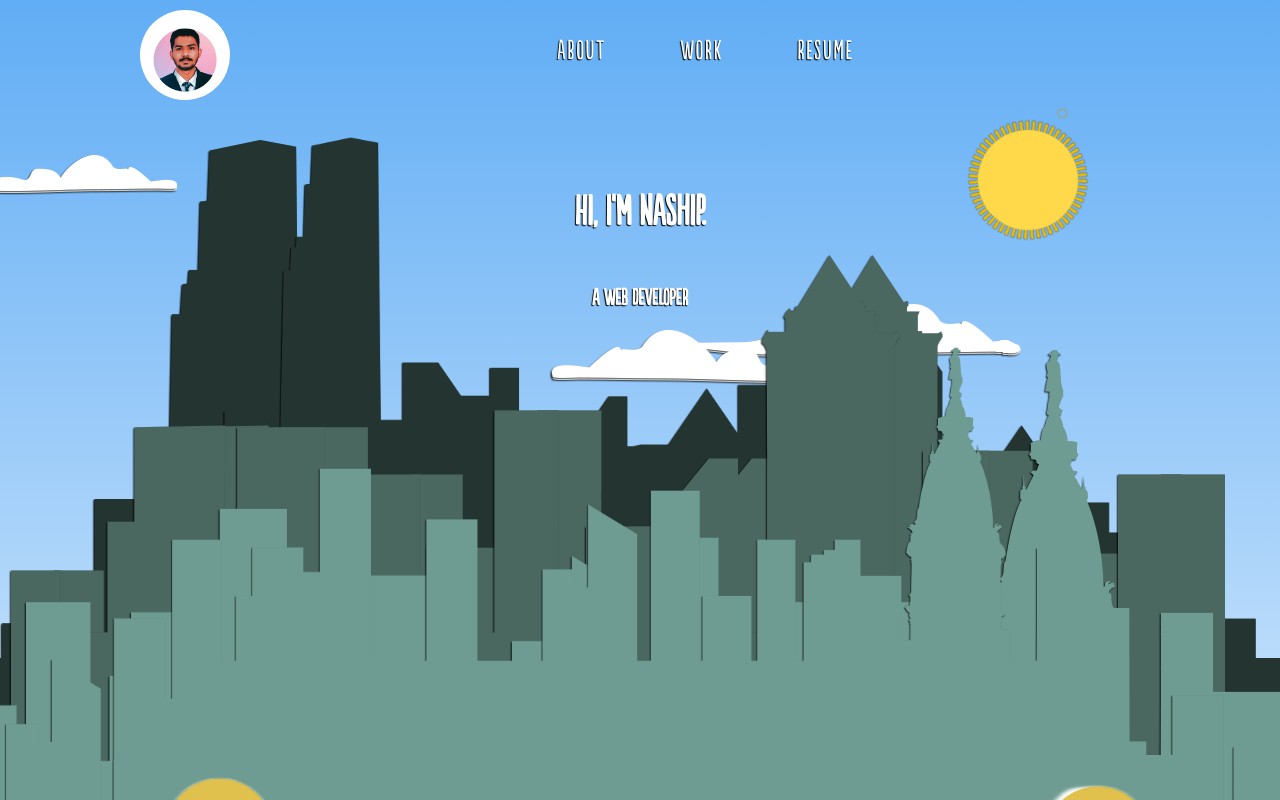
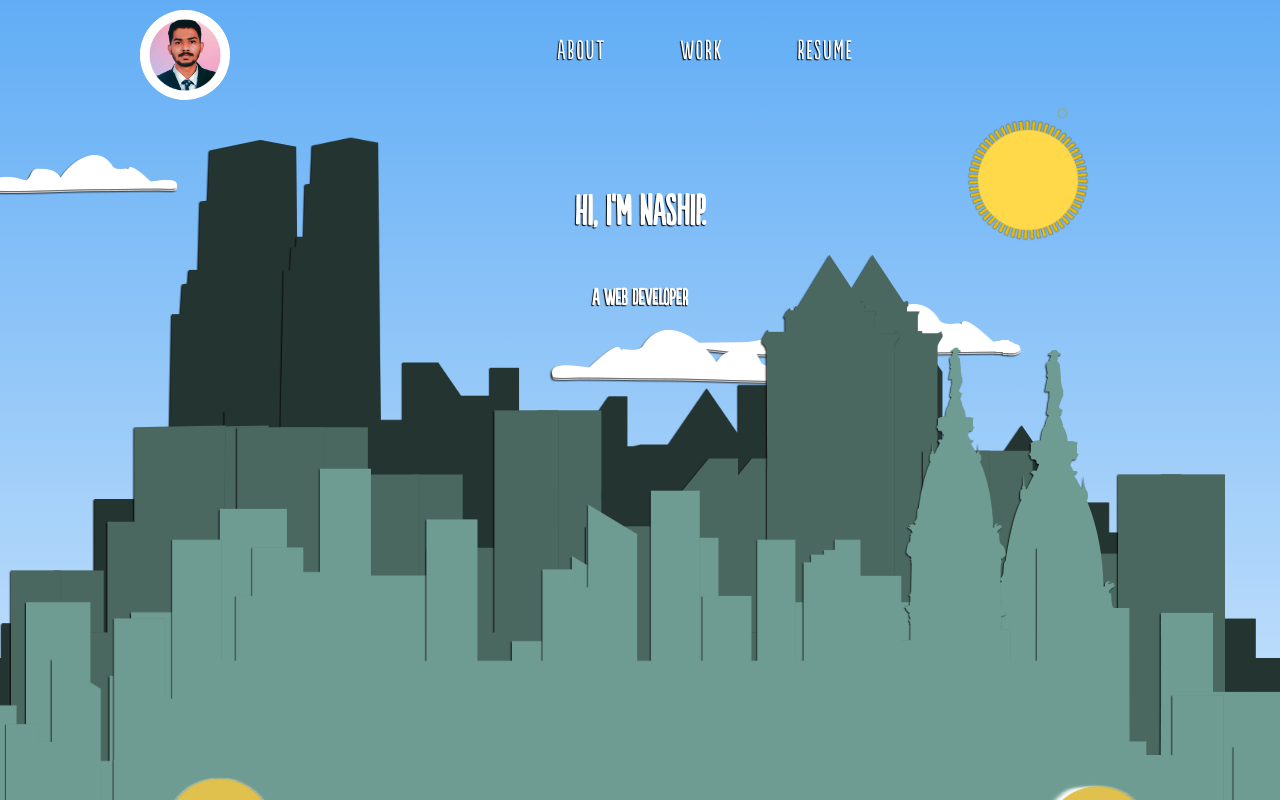
Before and after one commit to naship-k-acharya/itsmine, a plain HTML site: page index.html in a window 1280 px wide. Shown: the top 800 px of the page. Drawn offline with nearby package versions, Linux system fonts and the light colour scheme.

Commit message:
Update index.html

```diff
--- a/index.html
+++ b/index.html
@@ -23,7 +23,7 @@
         <div class="wrap clear-fix">
             <div class="title-area">
                 <a href="/">
-                    <div id="temp"><img src="images/pink-circle-background-designify.png" style="width: 80px; margin-top: 10px;"></div>
+                    <div id="temp"><img src="images/pink-circle-background-designify.png" style="width: 90px; border-radius: 50%;"></div>
                 </a>
             </div>
             <div class="primary-nav">
```
